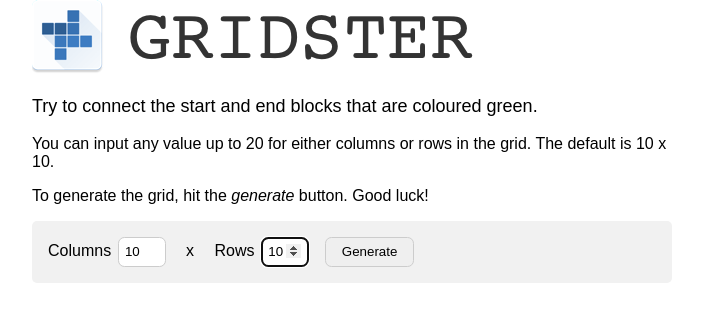
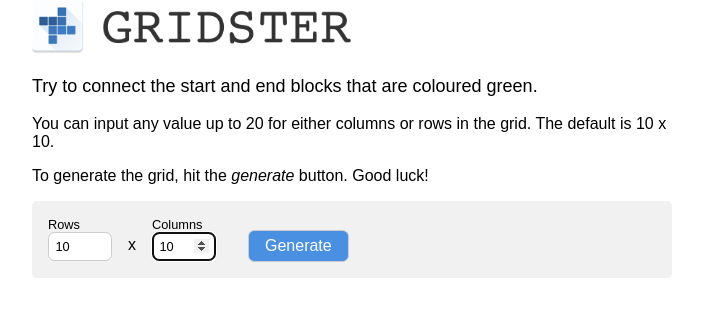
Before and after one commit to 2dareis2do/react-gridster-demo, a React app: page / in a window 1280 px wide. Shown: the top 322 px of the page, without its empty margins (288-991 px from the left). Built offline with nearby package versions, Linux system fonts and the light colour scheme; what flux would draw is missing.

Commit message:
styling tweaks add states to buttons

```diff
--- a/src/App.css
+++ b/src/App.css
@@ -15,6 +15,10 @@ html {
   font-size: 1.5em;
 }
 
+.App-logo {
+  width: 50%;
+}
+
 .App-intro {
   font-size: large;
 }
--- a/src/components/Button.js
+++ b/src/components/Button.js
@@ -1,24 +1,85 @@
 import React, { Component } from 'react';
 import PropTypes from 'prop-types';
 
-const buttonStyle = {
-  marginLeft: '.4rem',
-  borderRadius: '.4rem',
-  border: 'solid 1px #ccc',
-  padding: '0.4rem 1rem',
-	margin: '0 1rem',
-	cursor: 'pointer'
-}
+// const buttonStyle = {
+//   marginLeft: '.4rem',
+//   borderRadius: '.4rem',
+//   border: 'solid 1px #ccc',
+//   padding: '0.4rem 1rem',
+// 	margin: '0 1rem',
+// 	cursor: 'pointer',
+//   marginTop: '11px'
+// }
 
 export default class Button extends Component {
 
+  constructor(props) {
+    super(props);
+    this._onMouseEnter = this._onMouseEnter.bind(this);
+    this._onMouseLeave = this._onMouseLeave.bind(this);
+    this._onMouseDown = this._onMouseDown.bind(this);
+
+    this.state = {
+      state: "default"
+    };
+      console.log('this.state', this.state)
+
+  }
+
+  _onMouseEnter(event) {
+    // mouseEnter(event.target.id);
+    console.log('mouse eneter');
+    return this.setState({state: "hover"});
+
+  }
+
+  _onMouseLeave(event) {
+    // mouseExit(event.target.id);
+        console.log('mouse leave');
+        return this.setState({state: "default"});
+    console.log('this.state state', this.state.state)
+
+  }
+
+  _onMouseDown(event) {
+    // mouseDown(event.target.id);
+        console.log('mouse down');
+        return this.setState({state: "down"});
+
+  }
+
   render() {
+
+    let itemColour = '#4a90e2';
+    if (this.state.state === "default"){
+      itemColour = '#4a90e2';
+    }
+    if (this.state.state === "hover"){
+      itemColour = '#76b5ff';
+    }
+    if (this.state.state === "down"){
+      itemColour = '#235896';
+    }
+
     return (
 
         <button
-        	style={buttonStyle}
+          onMouseEnter={this._onMouseEnter}
+          onMouseLeave={this._onMouseLeave}
+          onMouseDown={this._onMouseDown}
           type="button"
-          onClick={this.props.onclick}>
+          onClick={this.props.onclick}
+          style={{
+              marginLeft: '.4rem',
+              borderRadius: '.4rem',
+              border: 'solid 1px #ccc',
+              padding: '0.4rem 1rem',
+              color: 'white',
+              fontSize: '1rem',
+              margin: '0 1rem',
+              marginTop: '13px',
+              cursor: 'pointer',
+              background: itemColour}}>
           {this.props.text}
         </button>
 
--- a/src/components/GridWidget.js
+++ b/src/components/GridWidget.js
@@ -11,8 +11,9 @@ import { generateStart } from '../actions/GridsterActions.js';
 import { generateEnd } from '../actions/GridsterActions.js';
 
 const spanStyle = {
-  marginLeft: '1rem',
-  marginRight: '1rem'
+  marginRight: '1rem',
+  marginTop: '1.2rem',
+  float: 'left'
 }
 
 function inputValidation(value) {
@@ -89,15 +90,15 @@ export default class GridWidget extends Component {
         <div className="inner-container">
           <form>
             <Input
+              name="Rows"
+              value={this.state.rows}
+              onchange={this._onChangeRows}
+            />
+            <span style={spanStyle}> x </span>
+            <Input
               name="Columns"
               value={this.state.columns}
               onchange={this._onChangeCols}
-            />
-            <span style={spanStyle}> x </span>
-            <Input
-              name="Rows"
-              value={this.state.rows}
-              onchange={this._onChangeRows}
             />
 
             <Button text="Generate" onclick={this._onGenerateGrid}/>
--- a/src/components/Input.js
+++ b/src/components/Input.js
@@ -6,15 +6,33 @@ const inputStyle = {
   borderRadius: '.4rem',
   border: 'solid 1px #ccc',
   padding: '.4rem',
-  maxWidth: '3rem'
+  maxWidth: '4rem',
+  float: 'left',
+  margin: '0',
+  clear: 'left',
+  fontSize: '.8rem'
+}
+
+const labelStyle = {
+  fontSize: '.8rem',
+  display: 'inline-block',
+  float: 'left',
+  marginRight: '1rem'
+}
+
+const spanStyle = {
+  display: 'inline-block',
+  float: 'left'
 }
 
 export default class Input extends Component {
 
   render() {
     return (
-      <label>
+      <label style={labelStyle}>
+        <span style={spanStyle}>
         {this.props.name}
+        </span>
         <input style={inputStyle}
           type="number"
           name={this.props.name}
--- a/src/stores/GridsterStore.js
+++ b/src/stores/GridsterStore.js
@@ -449,7 +449,6 @@ AppDispatcher.register((payload) => {
       }
 
       // on click check for connection
-      //clearPath();
       let unVisited = _store.grid.filter((obj => (obj.clicked === "true") ));
 
       let end = _store.grid.filter((obj => (obj.clicked === "end") ));
@@ -500,8 +499,6 @@ AppDispatcher.register((payload) => {
       let startIndex = _store.grid.findIndex((obj => obj.id === parseInt(startCell, 10)));
 
       _store.grid[startIndex].clicked = "start";
-      // _store.grid[startIndex].distance = {'x':0, 'y': 0};
-      // _store.grid[startIndex].visited = "current";
 
       GridsterStore.emit(CHANGE_EVENT);
     break;
```
Also changed, not shown: 8 other files (tests, documents, lock files or other folders).
